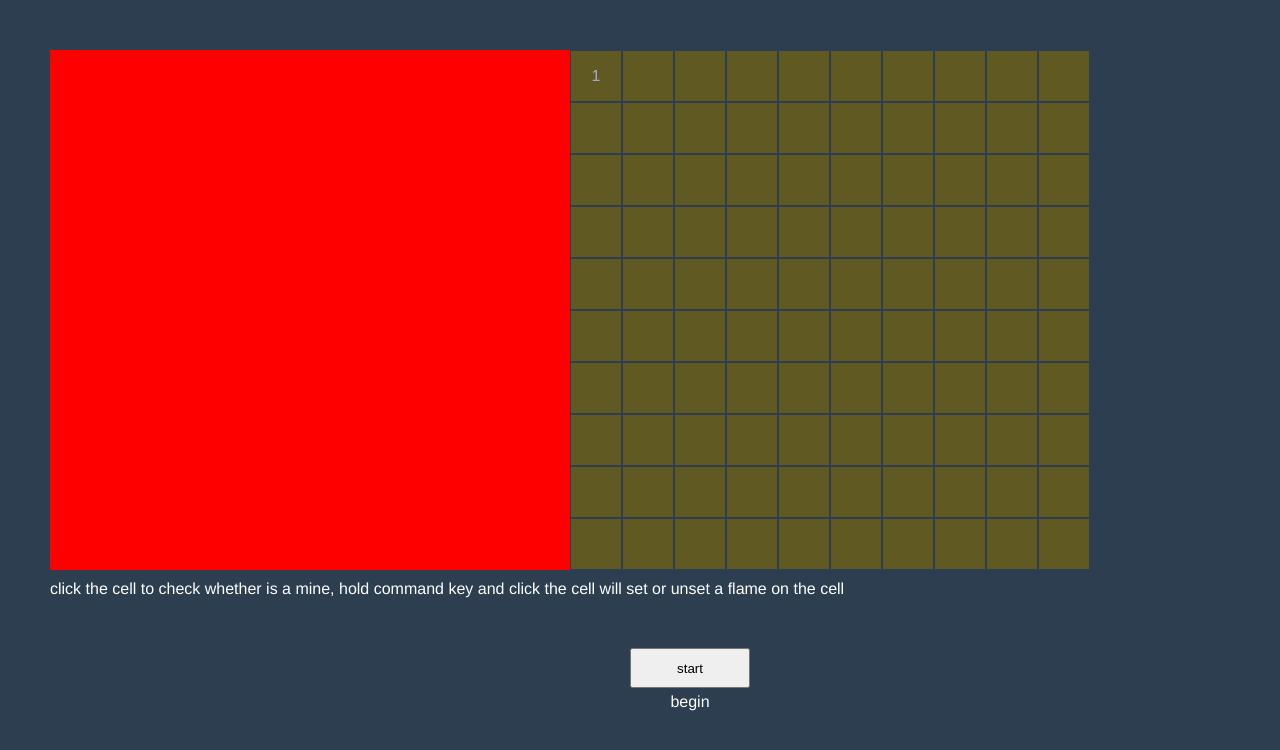
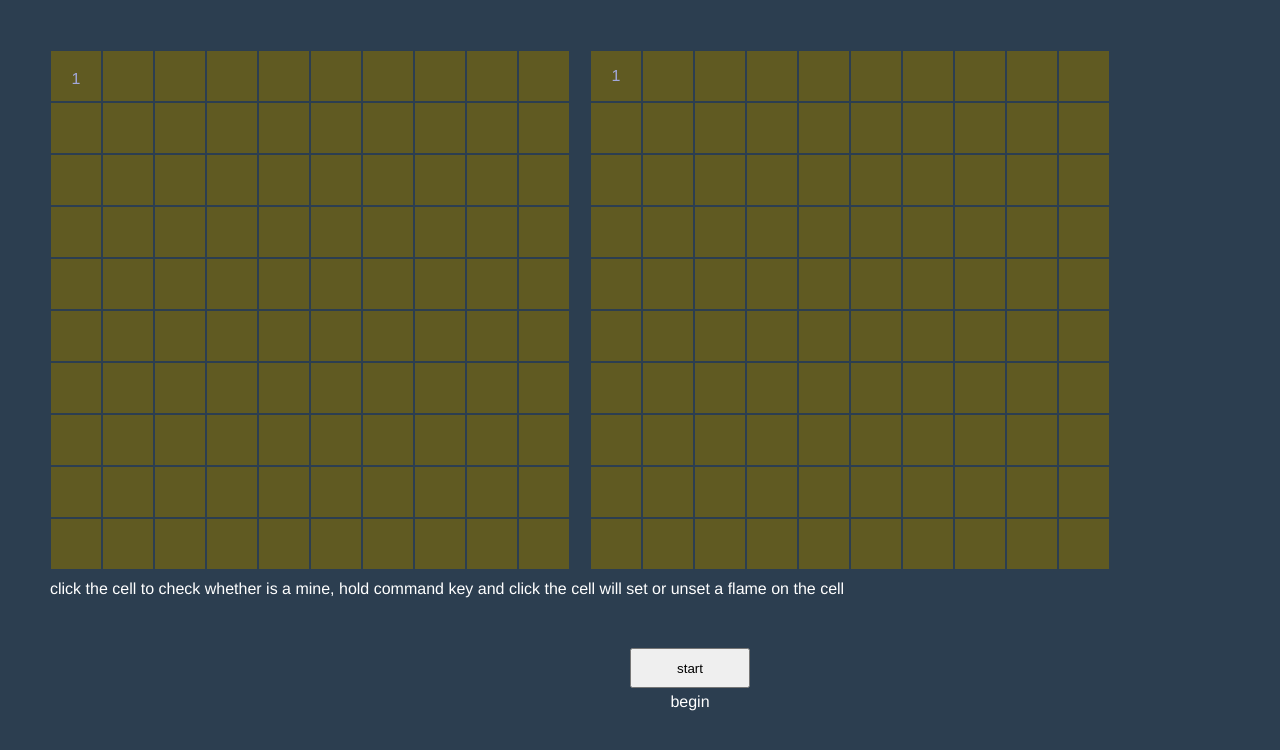
Before and after one commit to cexoso/mine-clearance, a website built with Vite: page index.html in a window 1280 px wide. Both pictures are taken after a click on the element 596 px from the left and 76 px from the top of the page. Shown: the top 750 px of the page. Built offline with nearby package versions, Linux system fonts and the light colour scheme.

Commit message:
add canvas render game

```diff
--- a/src/canvas.ts
+++ b/src/canvas.ts
@@ -1,5 +1,62 @@
-export const createCanvasContainer = () => {
+import type { MineClearance, Cell } from "./core/mine-clearance";
+const devicePixelRatio = window.devicePixelRatio || 1;
+const fontSize = 16 * devicePixelRatio;
+export const createCanvasContainer = (mineClearance: MineClearance) => {
   const container = document.createElement("canvas");
+
   container.className = "canvas";
+  container.width = 520 * devicePixelRatio;
+  container.height = 520 * devicePixelRatio;
+  const ctx = container.getContext("2d")!;
+  ctx.fillStyle = "#605a22";
+  const createCell = (cell: Cell, row: number, col: number) => {
+    const startX = (52 * col + 1) * devicePixelRatio;
+    const startY = (52 * row + 1) * devicePixelRatio;
+
+    ctx.font = `${fontSize}px Avenir, Helvetica, Arial, sans-serif`;
+    cell.subscribe((value) => {
+      ctx.fillRect(
+        startX,
+        startY,
+        50 * devicePixelRatio,
+        50 * devicePixelRatio
+      );
+      const drawText = (text: string) => {
+        ctx.save();
+        ctx.fillStyle = "#a2a8db";
+        ctx.textAlign = "center";
+        ctx.fillText(
+          text,
+          startX + 25 * devicePixelRatio,
+          startY + 25 * devicePixelRatio + fontSize / 2
+        );
+        ctx.restore();
+      };
+      if (value.visible) {
+        drawText(value.value === -1 ? "*" : String(value.value));
+      } else if (value.hasFlag) {
+        drawText("F");
+      }
+    });
+  };
+
+  container.addEventListener("click", (event) => {
+    const col = Math.floor(event.offsetX / 52);
+    const row = Math.floor(event.offsetY / 52);
+    if (event.metaKey) {
+      mineClearance.setFlag(row, col);
+    } else {
+      mineClearance.cleanCell(row, col);
+    }
+  });
+  mineClearance.map$.subscribe((map) => {
+    for (let row = 0; row < map.length; row++) {
+      const rowData = map[row];
+      for (let col = 0; col < map.length; col++) {
+        const cell = rowData[col];
+        createCell(cell, row, col);
+      }
+    }
+  });
   return container;
 };
--- a/src/main.ts
+++ b/src/main.ts
@@ -7,7 +7,7 @@ mineClearance.randomMap();
 const app = document.querySelector<HTMLDivElement>("#app")!;
 const container = document.createElement("div");
 container.className = "container";
-container.append(createCanvasContainer());
+container.append(createCanvasContainer(mineClearance));
 container.append(createDom(mineClearance));
 app.append(container);
 
--- a/src/style.css
+++ b/src/style.css
@@ -52,9 +52,10 @@ body {
 }
 .container {
   display: flex;
+
 }
 .canvas {
   width: 520px;
   height: 520px;
-  background-color: red;
+  margin-right: 20px;
 }
```
